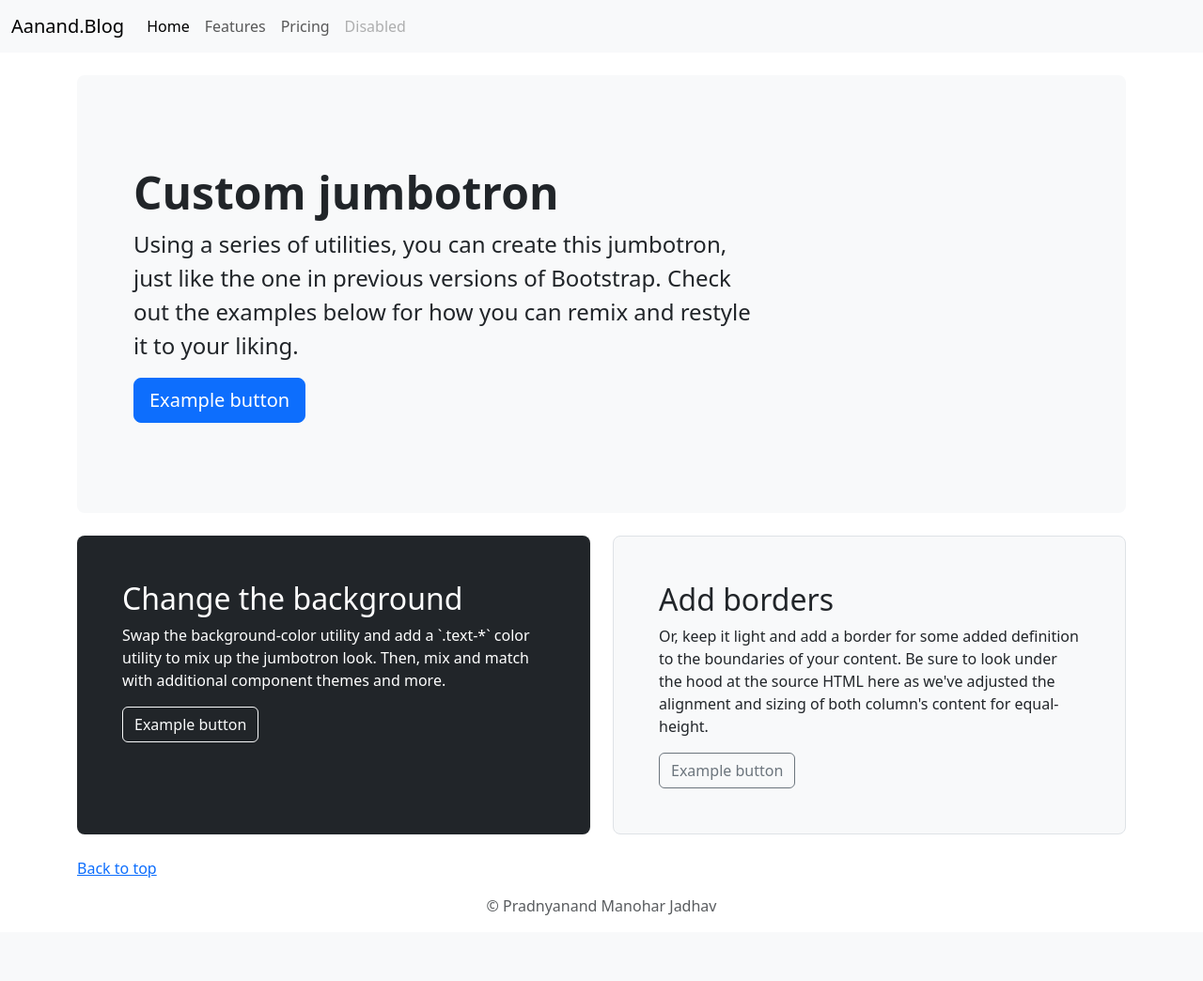
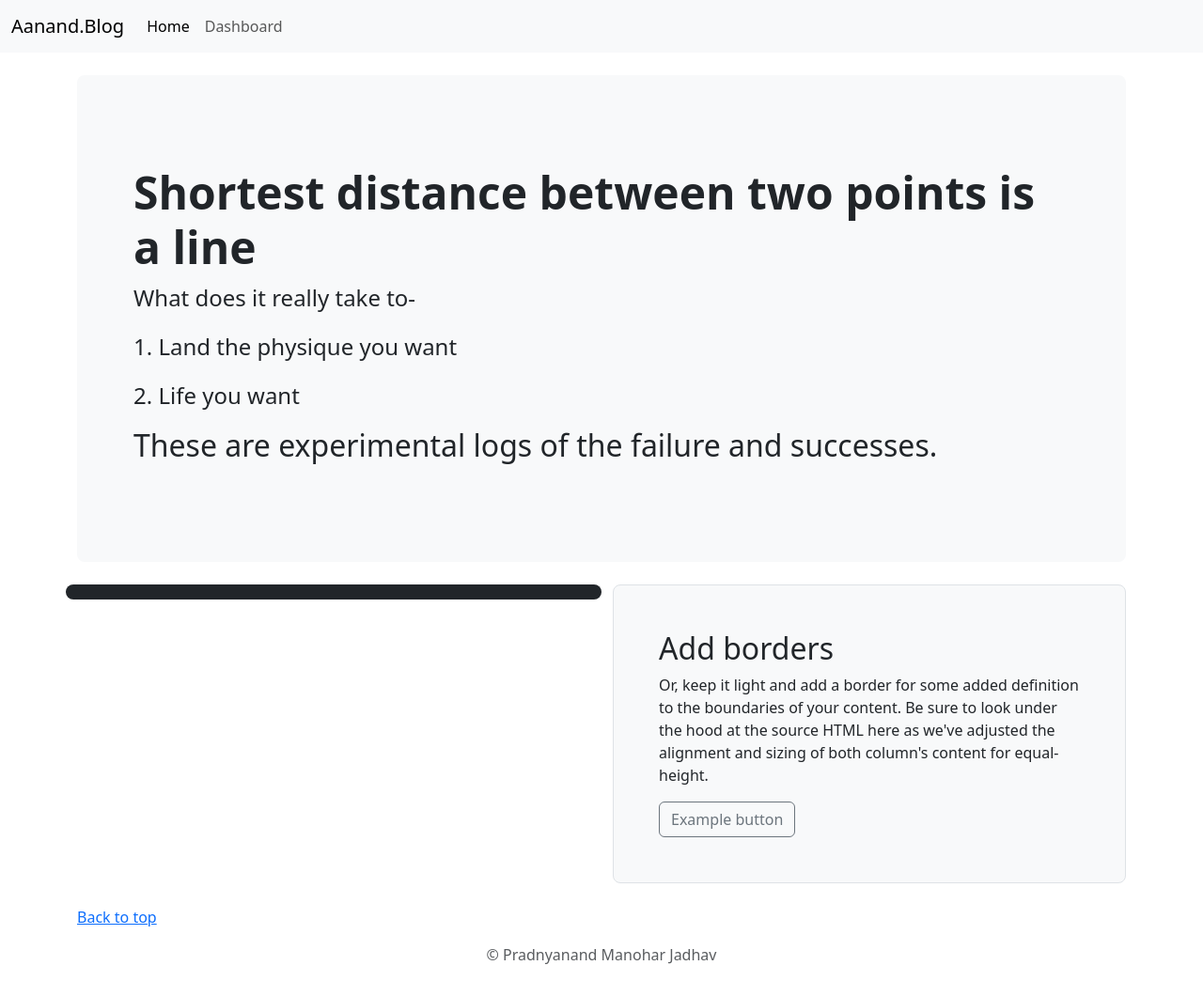
Before and after one commit to Aanand1990/trackerjournal, a Django app: page / in a window 1280 px wide. Shown: the whole page at 94% size. Before the commit the page ends 974 px from the top, so only its background shows below. Run offline with Django 4.2, Linux system fonts and the light colour scheme; some libraries are stand-ins or nearby versions.

Commit message:
Updating to the github

```diff
--- a/journal/templates/home.html
+++ b/journal/templates/home.html
@@ -84,22 +84,24 @@
 
     <div class="p-5 mb-4 bg-light rounded-3">
       <div class="container-fluid py-5">
-        <h1 class="display-5 fw-bold">Custom jumbotron</h1>
-        <p class="col-md-8 fs-4">Using a series of utilities, you can create this jumbotron, just like the one in previous versions of Bootstrap. Check out the examples below for how you can remix and restyle it to your liking.</p>
-        <button class="btn btn-primary btn-lg" type="button">Example button</button>
+        <h1 class="display-5 fw-bold">Shortest distance between two points is a line</h1>
+        <p class="col-md-8 fs-4">What does it really take to-</p>
+         <p class="col-md-8 fs-4">   1. Land the physique you want</p>
+          <p class="col-md-8 fs-4">  2. Life you want</p>
+
+          <h2>These are experimental logs of the failure and successes.</h2>
       </div>
     </div>
 
-    <div class="row align-items-md-stretch">
+    <div class="row h-50 align-items-md-stretch">
+
+                <div class=" scrollspy-example h-50 text-bg-dark rounded-3 col-md-6" data-spy="scroll" data-offset="0"">
+                  <p></p>
+                </div>
+
+
       <div class="col-md-6">
-        <div class="h-100 p-5 text-bg-dark rounded-3">
-          <h2>Change the background</h2>
-          <p>Swap the background-color utility and add a `.text-*` color utility to mix up the jumbotron look. Then, mix and match with additional component themes and more.</p>
-          <button class="btn btn-outline-light" type="button">Example button</button>
-        </div>
-      </div>
-      <div class="col-md-6">
-        <div class="h-100 p-5 bg-light border rounded-3">
+        <div class="p-5 bg-light border rounded-3">
           <h2>Add borders</h2>
           <p>Or, keep it light and add a border for some added definition to the boundaries of your content. Be sure to look under the hood at the source HTML here as we've adjusted the alignment and sizing of both column's content for equal-height.</p>
           <button class="btn btn-outline-secondary" type="button">Example button</button>
--- a/trackerblog/templates/base.html
+++ b/trackerblog/templates/base.html
@@ -3,7 +3,7 @@
 <head>
     <meta charset="UTF-8">
     <link href="https://cdn.jsdelivr.net/npm/bootstrap@5.3.0-alpha1/dist/css/bootstrap.min.css" rel="stylesheet" integrity="sha384-GLhlTQ8iRABdZLl6O3oVMWSktQOp6b7In1Zl3/Jr59b6EGGoI1aFkw7cmDA6j6gD" crossorigin="anonymous">
-<script src="https://cdn.jsdelivr.net/npm/bootstrap@5.3.0-alpha1/dist/js/bootstrap.bundle.min.js" integrity="sha384-w76AqPfDkMBDXo30jS1Sgez6pr3x5MlQ1ZAGC+nuZB+EYdgRZgiwxhTBTkF7CXvN" crossorigin="anonymous"></script>
+    <script src="https://cdn.jsdelivr.net/npm/bootstrap@5.3.0-alpha1/dist/js/bootstrap.bundle.min.js" integrity="sha384-w76AqPfDkMBDXo30jS1Sgez6pr3x5MlQ1ZAGC+nuZB+EYdgRZgiwxhTBTkF7CXvN" crossorigin="anonymous"></script>
     <title>Home</title>
 </head>
 
@@ -19,14 +19,9 @@
           <a class="nav-link active" aria-current="page" href="#">Home</a>
         </li>
         <li class="nav-item">
-          <a class="nav-link" href="#">Features</a>
+          <a class="nav-link" href="#">Dashboard</a>
         </li>
-        <li class="nav-item">
-          <a class="nav-link" href="#">Pricing</a>
-        </li>
-        <li class="nav-item">
-          <a class="nav-link disabled">Disabled</a>
-        </li>
+
       </ul>
     </div>
   </div>
```
